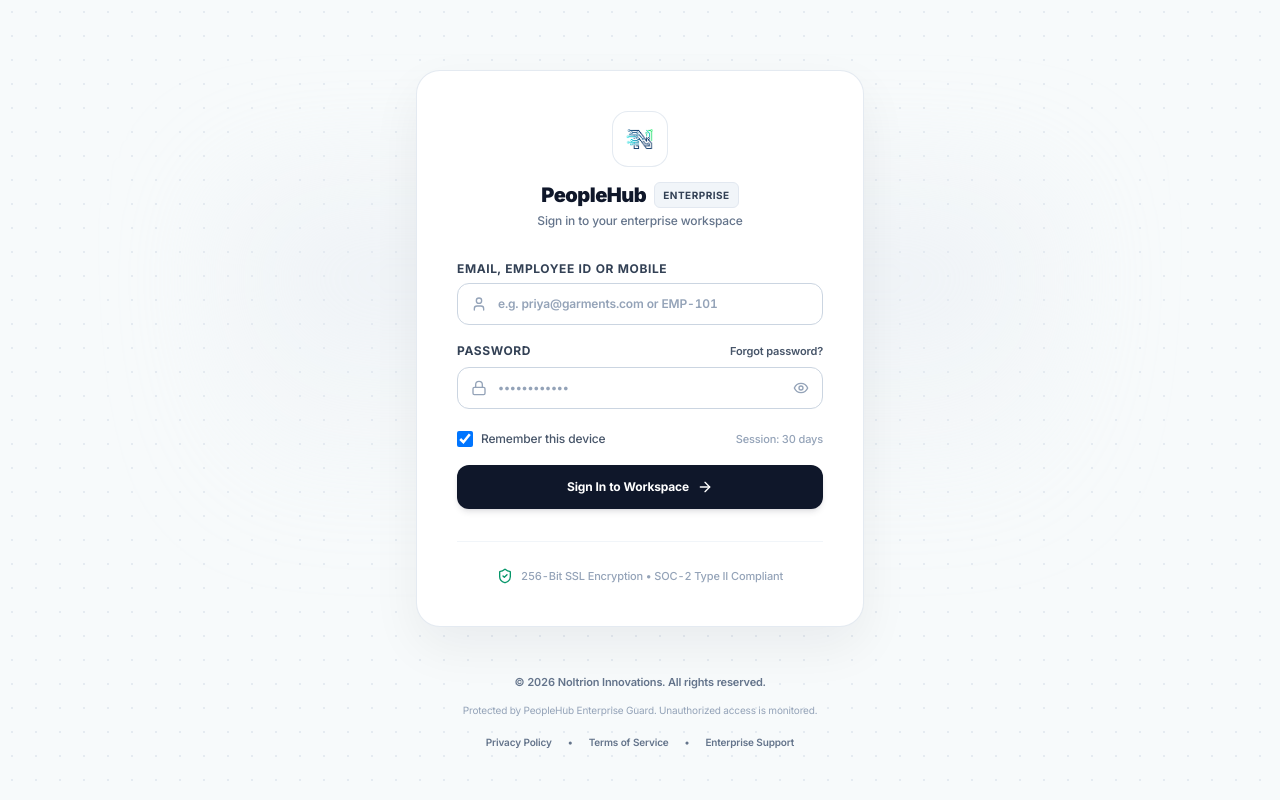
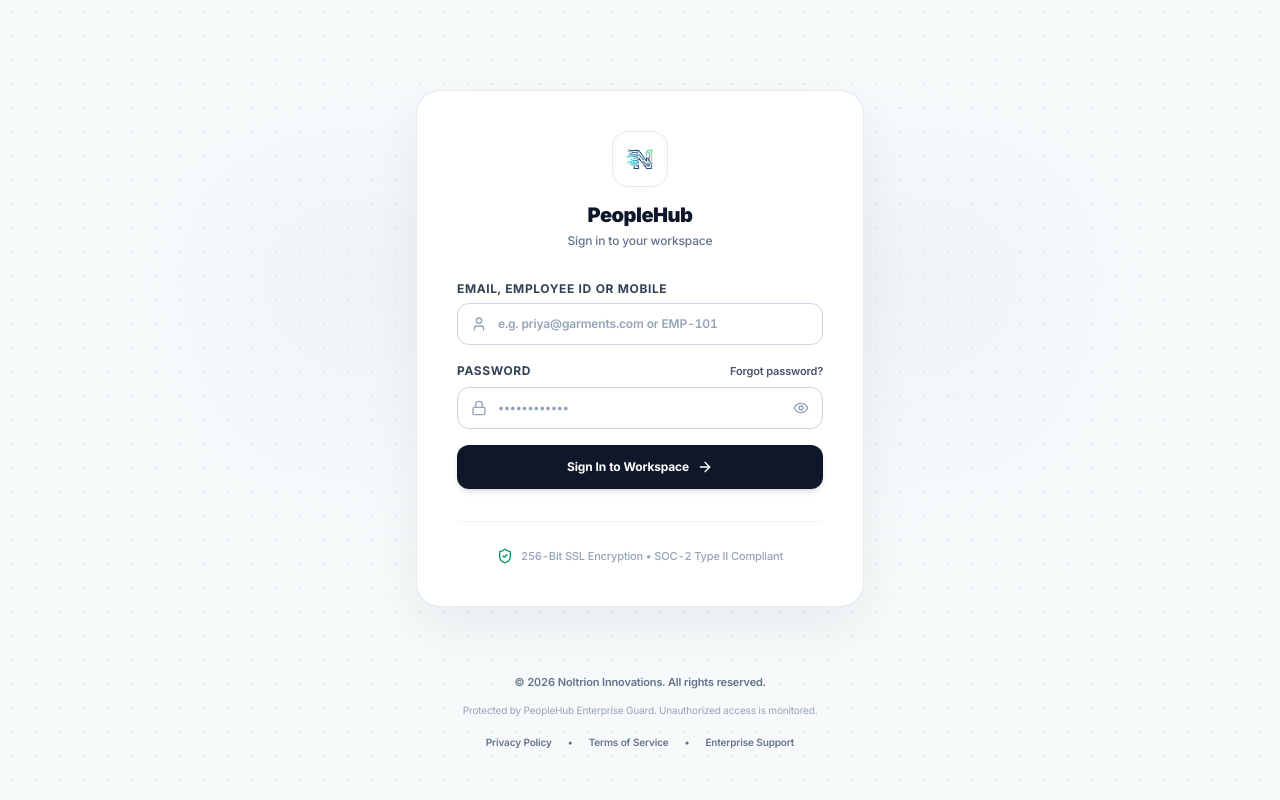
Before and after one commit to Gobinath003/peoplehub, a Next.js app in the folder apps/web/: page /login in a window 1280 px wide. Built offline with nearby package versions, Linux system fonts and the light colour scheme; no server answers.

Commit message:
fix(web): remove Enterprise badge, Remember password checkbox, and session duration label from login page

```diff
--- a/apps/web/src/app/login/page.tsx
+++ b/apps/web/src/app/login/page.tsx
@@ -19,7 +19,6 @@ function LoginContent() {
   const [email, setEmail] = useState('');
   const [password, setPassword] = useState('');
   const [showPassword, setShowPassword] = useState(false);
-  const [rememberMe, setRememberMe] = useState(true);
   const [error, setError] = useState<string | null>(null);
   const [isSubmitting, setIsSubmitting] = useState(false);
   const [showForgotPassword, setShowForgotPassword] = useState(false);
@@ -72,12 +71,9 @@ function LoginContent() {
             </div>
             <div className="flex items-center gap-2">
               <span className="text-xl font-black text-slate-900 tracking-tight">PeopleHub</span>
-              <span className="text-[10px] uppercase font-bold tracking-wider px-2 py-0.5 rounded-md bg-slate-100 text-slate-700 border border-slate-200">
-                Enterprise
-              </span>
             </div>
             <p className="text-xs text-slate-500 font-medium mt-1">
-              Sign in to your enterprise workspace
+              Sign in to your workspace
             </p>
           </div>
 
@@ -146,20 +142,6 @@ function LoginContent() {
                   {showPassword ? <EyeOff className="w-4 h-4" /> : <Eye className="w-4 h-4" />}
                 </button>
               </div>
-            </div>
-
-            {/* Remember Me */}
-            <div className="flex items-center justify-between pt-1">
-              <label className="flex items-center gap-2 cursor-pointer select-none">
-                <input
-                  type="checkbox"
-                  checked={rememberMe}
-                  onChange={(e) => setRememberMe(e.target.checked)}
-                  className="w-4 h-4 rounded text-slate-900 focus:ring-slate-900 border-slate-300"
-                />
-                <span className="text-xs font-medium text-slate-600">Remember this device</span>
-              </label>
-              <span className="text-[11px] text-slate-400 font-medium">Session: 30 days</span>
             </div>
 
             {/* Submit CTA */}
```
